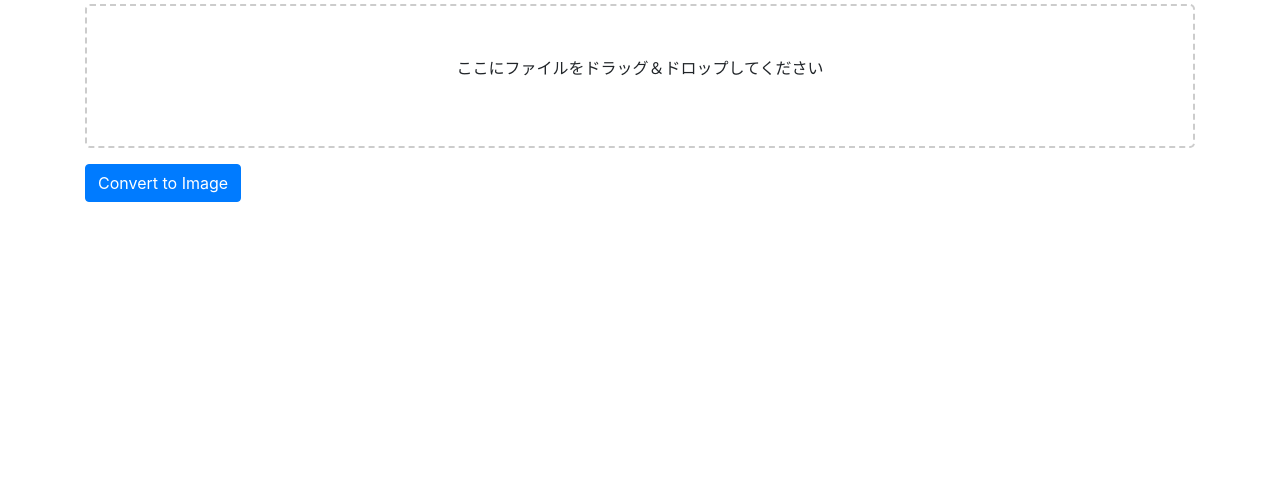
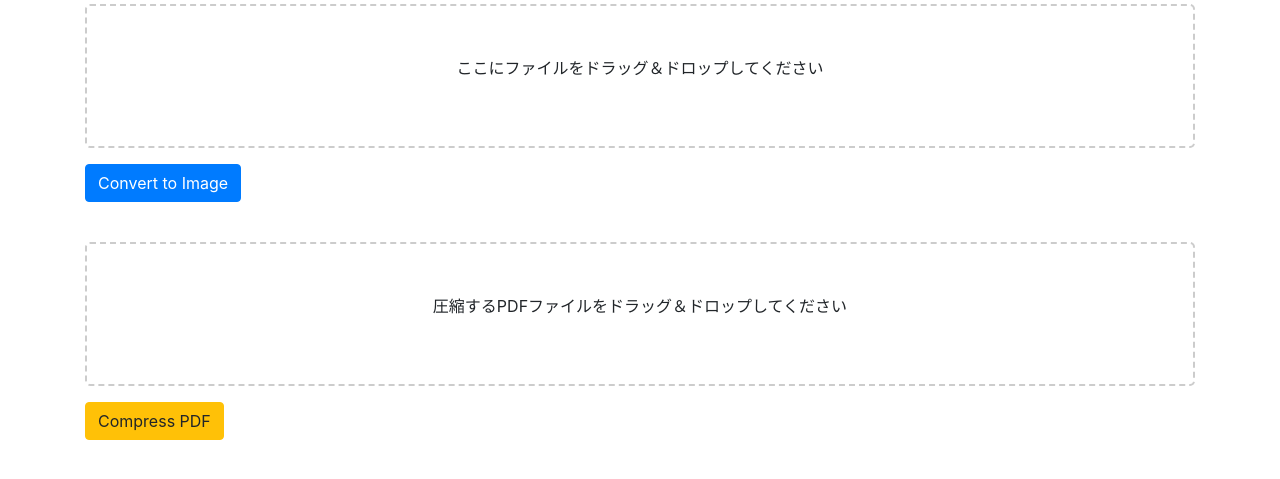
Before and after one commit to yutarou12/pdf-manager, a FastAPI app: page / in a window 1280 px wide. Shown: the part 116-595 px from the top of the page. Run offline with FastAPI, Linux system fonts and the light colour scheme; some libraries are stand-ins or nearby versions.

Commit message:
add 圧縮

```diff
--- a/main.py
+++ b/main.py
@@ -1,5 +1,9 @@
+import base64
+import os
+
+import PyPDF2
 from fastapi import FastAPI, UploadFile, File, HTTPException, Request
-from fastapi.responses import StreamingResponse
+from fastapi.responses import StreamingResponse, JSONResponse
 from fastapi.staticfiles import StaticFiles
 from fastapi.templating import Jinja2Templates
 from pdf2image import convert_from_bytes
@@ -39,3 +43,34 @@ async def pdf_to_image(request: Request, file: UploadFile = File(...)):
 
     except Exception as e:
         raise HTTPException(status_code=500, detail=f"An error occurred: {str(e)}")
+
+
+@app.post("/compress_pdf/")
+async def compress_pdf(file: UploadFile = File(...)):
+    if not file.filename.endswith(".pdf"):
+        raise HTTPException(status_code=400, detail="Invalid file type. Only PDF files are allowed.")
+
+    try:
+        pdf_bytes = await file.read()
+        pdf_reader = PyPDF2.PdfReader(io.BytesIO(pdf_bytes))
+        pdf_writer = PyPDF2.PdfWriter()
+
+        for page in pdf_reader.pages:
+            pdf_writer.add_page(page)
+
+        compressed_pdf_bytes = io.BytesIO()
+        pdf_writer.write(compressed_pdf_bytes)
+        compressed_pdf_bytes.seek(0)
+
+        # 元のファイル名を取得
+        original_filename, _ = os.path.splitext(file.filename)
+        compressed_filename = f"{original_filename}_compressed.pdf"
+
+        # ファイル名とファイルデータをJSON形式で返す
+        return JSONResponse({
+            "filename": compressed_filename,
+            "file_data": base64.b64encode(compressed_pdf_bytes.getvalue()).decode()
+        })
+
+    except Exception as e:
+        raise HTTPException(status_code=500, detail=f"An error occurred: {str(e)}")
--- a/requirements.txt
+++ b/requirements.txt
@@ -3,3 +3,4 @@ pdf2image
 pillow
 python-multipart
 jinja2
+PyPDF2
--- a/static/css/styles.css
+++ b/static/css/styles.css
@@ -1,13 +1,13 @@
-#dropArea {
+#dropArea, #compressDropArea {
     border: 2px dashed #ccc;
     border-radius: 5px;
     padding: 50px;
     text-align: center;
     cursor: pointer;
 }
-#dropArea.active {
+#dropArea.active, #compressDropArea.active {
     border-color: #666;
 }
-#fileName {
+#fileName, #compressFileName {
     margin-top: 10px;
 }
--- a/static/js/script.js
+++ b/static/js/script.js
@@ -76,3 +76,91 @@ downloadButton.addEventListener('click', function(event) {
     fileNameDisplay.textContent = '';
     downloadButtonContainer.style.display = 'none';
 });
+
+
+// PDF圧縮用のJavaScriptコード
+const compressDropArea = document.getElementById('compressDropArea');
+const compressPdfFile = document.getElementById('compressPdfFile');
+const compressFileNameDisplay = document.getElementById('compressFileName');
+const compressDownloadButton = document.getElementById('compressDownloadButton');
+const compressDownloadButtonContainer = document.getElementById('compressDownloadButtonContainer');
+
+compressDropArea.addEventListener('click', () => {
+    compressPdfFile.click();
+});
+
+compressDropArea.addEventListener('dragover', (e) => {
+    e.preventDefault();
+    compressDropArea.classList.add('active');
+});
+
+compressDropArea.addEventListener('dragleave', () => {
+    compressDropArea.classList.remove('active');
+});
+
+compressDropArea.addEventListener('drop', (e) => {
+    e.preventDefault();
+    compressDropArea.classList.remove('active');
+    compressPdfFile.files = e.dataTransfer.files;
+    if (compressPdfFile.files.length > 0) {
+        compressFileNameDisplay.textContent = '選択されたファイル: ' + compressPdfFile.files[0].name;
+    } else {
+        compressFileNameDisplay.textContent = '';
+    }
+});
+
+compressPdfFile.addEventListener('change', () => {
+    if (compressPdfFile.files.length > 0) {
+        compressFileNameDisplay.textContent = '選択されたファイル: ' + compressPdfFile.files[0].name;
+    } else {
+        compressFileNameDisplay.textContent = '';
+    }
+});
+
+document.getElementById('compressButton').addEventListener('click', function() {
+    const file = document.getElementById('compressPdfFile').files[0];
+    if (file) {
+        const formData = new FormData();
+        formData.append('file', file);
+
+        fetch('http://127.0.0.1:8000/compress_pdf/', {
+            method: 'POST',
+            body: formData
+        })
+        .then(response => response.json())
+        .then(data => {
+            const blob = base64toBlob(data.file_data, 'application/pdf');
+            const url = window.URL.createObjectURL(blob);
+            compressDownloadButton.href = url;
+            compressDownloadButton.download = data.filename;
+            compressDownloadButtonContainer.style.display = 'block';
+        })
+        .catch(error => {
+            console.error('Error:', error);
+        });
+    } else {
+        alert('Please select a PDF file to compress.');
+    }
+});
+
+compressDownloadButton.addEventListener('click', function(event) {
+    event.stopPropagation();
+    compressPdfFile.value = '';
+    compressFileNameDisplay.textContent = '';
+    compressDownloadButtonContainer.style.display = 'none';
+});
+
+function base64toBlob(base64Data, contentType) {
+    const byteCharacters = atob(base64Data);
+    const byteArrays = [];
+    for (let offset = 0; offset < byteCharacters.length; offset += 512) {
+        const slice = byteCharacters.slice(offset, offset + 512);
+        const byteNumbers = new Array(slice.length);
+        for (let i = 0; i < slice.length; i++) {
+            byteNumbers[i] = slice.charCodeAt(i);
+        }
+        const byteArray = new Uint8Array(byteNumbers);
+        byteArrays.push(byteArray);
+    }
+    return new Blob(byteArrays, { type: contentType });
+}
--- a/templates/index.html
+++ b/templates/index.html
@@ -17,6 +17,18 @@
         <button id="downloadButton" class="btn btn-success" >Download Image</button>
     </div>
 
+    <div class="mt-4">
+        <div id="compressDropArea" class="form-group">
+            <p>圧縮するPDFファイルをドラッグ＆ドロップしてください</p>
+            <input type="file" id="compressPdfFile" accept=".pdf" style="display: none;">
+            <p id="compressFileName"></p>
+        </div>
+        <button id="compressButton" class="btn btn-warning mb-3">Compress PDF</button>
+        <div id="compressDownloadButtonContainer" style="display: none;">
+            <a id="compressDownloadButton" class="btn btn-info" download="compressed_pdf.pdf">Download Compressed PDF</a>
+        </div>
+    </div>
+
     <script src="/static/js/script.js"></script>
     <script src="https://code.jquery.com/jquery-3.5.1.slim.min.js"></script>
     <script src="https://cdn.jsdelivr.net/npm/@popperjs/core@2.9.3/dist/umd/popper.min.js"></script>
```
